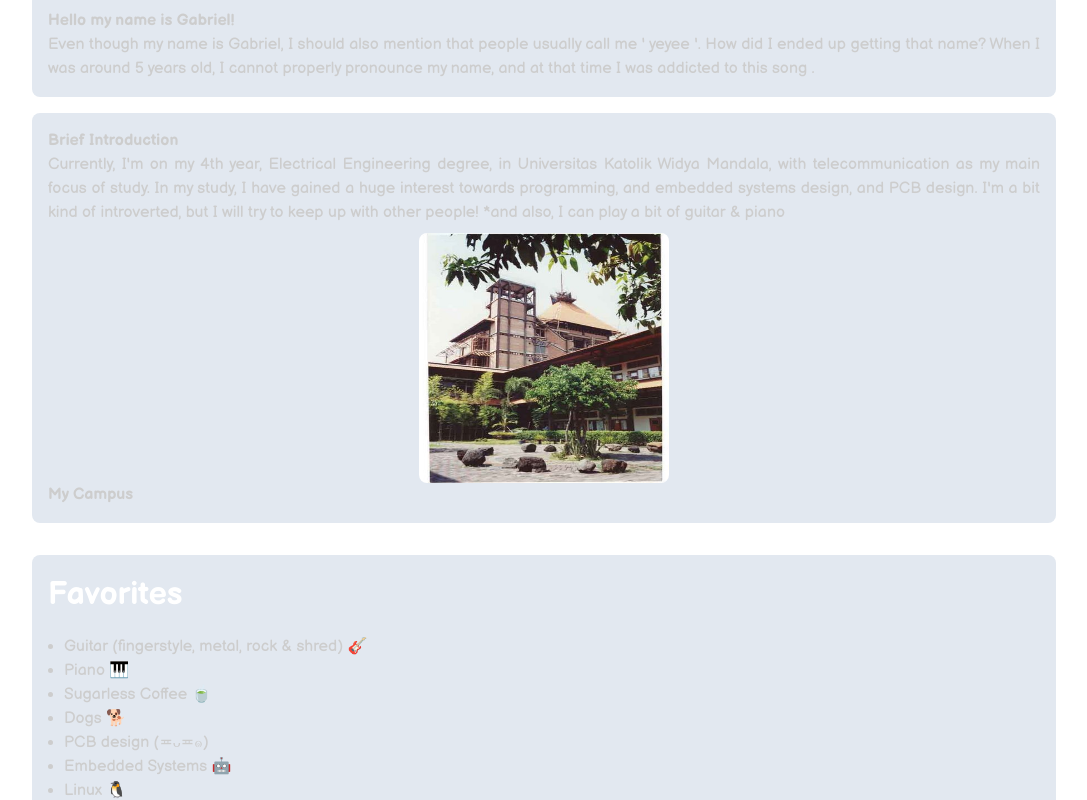
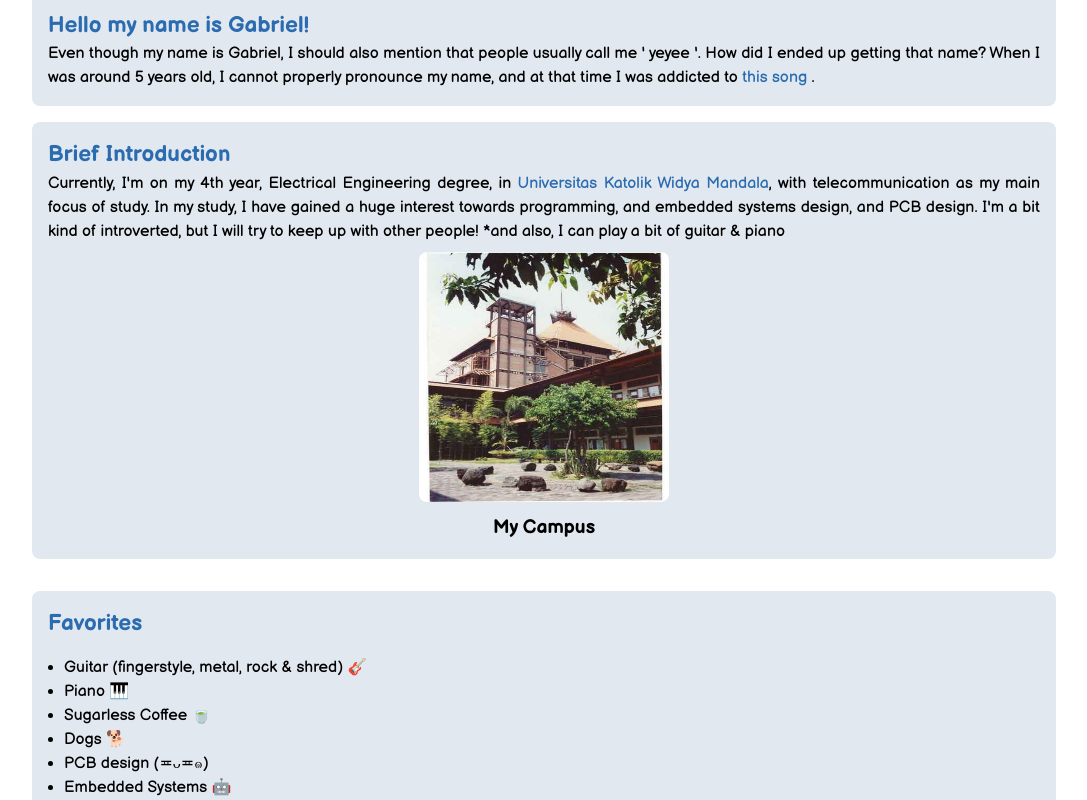
Before and after one commit to yeyee2901/my-website, a React (Create React App) app: page / in a window 1280 px wide. Shown: the part 522-1322 px from the top of the page, without its empty margins (96-1183 px from the left). Built offline with nearby package versions, Linux system fonts and the light colour scheme.

Commit message:
ADD: theme toggle support pt.4 home page DONE

```diff
--- a/src/components/navbar.jsx
+++ b/src/components/navbar.jsx
@@ -43,9 +43,11 @@ const LinkItem = ({ children, href, ...props }) => {
       borderRadius="lg"
       minH="40px"
     >
-      <Text as="strong" fontSize="1.2em">
-        <Link to={href}>{children}</Link>
-      </Text>
+      <Link to={href}>
+        <Text as="strong" fontSize="1.2em">
+          {children}
+        </Text>
+      </Link>
     </Box>
   )
 }
@@ -130,7 +132,7 @@ const Navbar = () => {
         justifyContent="space-between"
         alignItems="center"
       >
-        <Text as="strong" fontSize="1.4em" color={fg}>
+        <Text as="strong" fontSize="1.8em" color={fg}>
           <Link to="/">Yeyee&apos;s Homepage</Link>
         </Text>
 
--- a/src/pages/home.jsx
+++ b/src/pages/home.jsx
@@ -1,24 +1,31 @@
-import { Link, Text, Image, Box } from '@chakra-ui/react'
-import MyColor from '../colors'
+import { Link, Text, Image, Box, useColorModeValue } from '@chakra-ui/react'
+import MyColors from '../colors'
 import BoxSection from '../components/box_section'
 
 const Home = () => {
+  const heading_color = useColorModeValue(MyColors.light.bg0, MyColors.dark.fg)
+  const text_color = useColorModeValue(MyColors.light.fg, MyColors.dark.fg)
+  const link_color = useColorModeValue(MyColors.light.bg0, MyColors.dark.active)
+  const link_active_color = useColorModeValue(MyColors.purple, MyColors.yellow)
+
   return (
     <>
       <BoxSection>
-        <Text as="strong">Hello my name is Gabriel!</Text>
+        <Text color={heading_color} as="strong" fontSize="1.4em">
+          Hello my name is Gabriel!
+        </Text>
 
-        <Text align="justify">
+        <Text color={text_color} align="justify">
           Even though my name is Gabriel, I should also mention that people
           usually call me &apos; yeyee &apos;. How did I ended up getting that
           name? When I was around 5 years old, I cannot properly pronounce my
           name, and at that time I was addicted to
           <Link
-            color={MyColor.active}
+            color={link_color}
             children=" this song "
             href="https://www.youtube.com/watch?v=_0MBcxyTjus"
             target="blank"
-            _hover={{ bg: MyColor.active, color: 'black' }}
+            _hover={{ bg: null, color: link_active_color }}
             borderRadius="lg"
           />
           .
@@ -26,16 +33,18 @@ const Home = () => {
       </BoxSection>
 
       <BoxSection m={4}>
-        <Text as="strong">Brief Introduction</Text>
+        <Text as="strong" color={heading_color} fontSize="1.4em">
+          Brief Introduction
+        </Text>
 
-        <Text align="justify">
+        <Text align="justify" color={text_color}>
           Currently, I&apos;m on my 4th year, Electrical Engineering degree, in
           <Link
-            color={MyColor.active}
+            color={link_color}
             children=" Universitas Katolik Widya Mandala"
             href="https://ukwms.ac.id/"
             target="_blank"
-            _hover={{ bg: MyColor.active, color: 'black' }}
+            _hover={{ bg: null, color: link_active_color }}
             borderRadius="lg"
           />
           , with telecommunication as my main focus of study. In my study, I
@@ -45,21 +54,35 @@ const Home = () => {
           guitar & piano
         </Text>
 
-        <Box mt={2} display="flex" justifyContent="space-evenly">
+        <Box
+          mt={2}
+          display="flex"
+          justifyContent="space-evenly"
+          alignContent="center"
+        >
           <Image
             src="assets/WM_Kalijudan.jpg"
             borderRadius={{ base: 'full', md: 'lg' }}
             boxSize={{ base: '250px' }}
           />
         </Box>
-        <Text as="strong">My Campus</Text>
+        <Text
+          as="strong"
+          color={text_color}
+          fontSize="1.2em"
+          mt={3}
+          display="flex"
+          justifyContent="center"
+        >
+          My Campus
+        </Text>
       </BoxSection>
 
       <BoxSection mb={4}>
-        <Text as="strong" fontSize="2em" color="white">
+        <Text as="strong" fontSize="1.4em" color={heading_color}>
           Favorites
         </Text>
-        <Box p={4}>
+        <Box p={4} color={text_color}>
           <ul>
             <li>Guitar (fingerstyle, metal, rock & shred) 🎸</li>
             <li>Piano 🎹</li>
```
